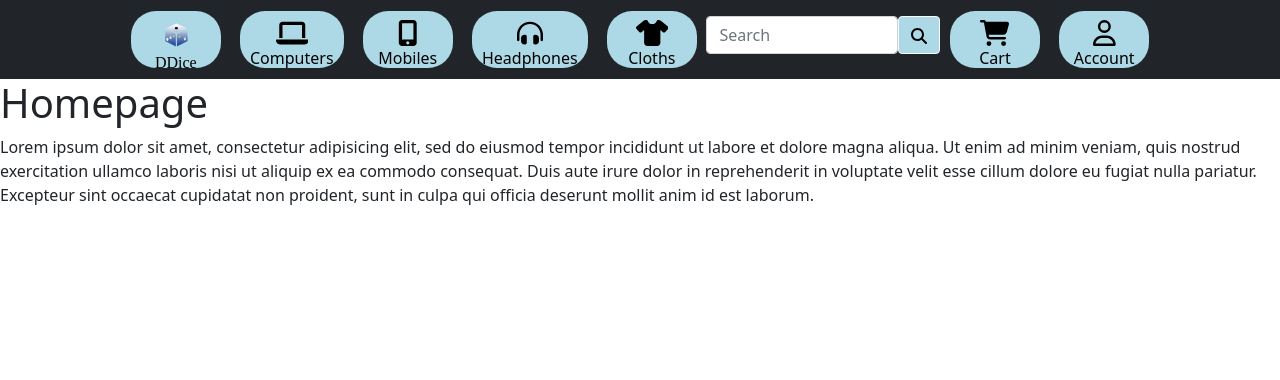
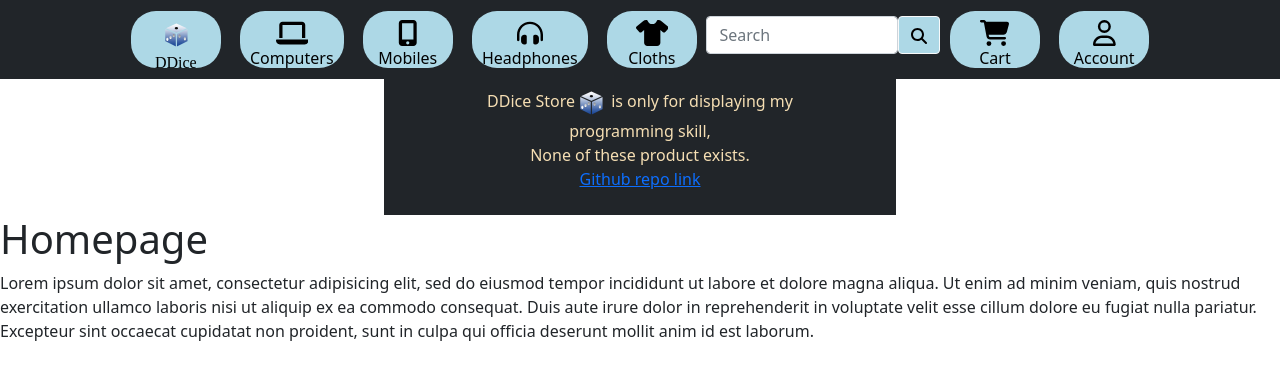
Before and after one commit to kritserv/django_online_store, a Django app: page / in a window 1280 px wide. Shown: the top 380 px of the page. Run offline with Django 4.2, Linux system fonts and the light colour scheme; some libraries are stand-ins or nearby versions.

Commit message:
add sub navbar to base html

```diff
--- a/code/static/css/main.css
+++ b/code/static/css/main.css
@@ -12,6 +12,24 @@
 
 #ddice-home {
   font-family: b;
+}
+
+#subnav {
+  margin-left: 30vw;
+  margin-right: 30vw;
+  min-width: 300px;
+}
+
+#subnav ul li p {
+  color: wheat;
+  margin-left: 7vw;
+  margin-right: 7vw;
+}
+
+#subnav li p a p {
+  color: lightblue;
+  margin-left: 7vw;
+  margin-right: 7vw;
 }
 
 li a svg {
--- a/code/templates/base.html
+++ b/code/templates/base.html
@@ -102,6 +102,18 @@
 		</div>
 	</nav>
 
+	<nav id="subnav" class="navbar navbar-dark bg-dark" role="navigation">
+		<div class="d-flex flex-column align-items-center">
+			<ul class="nav navbar-nav">
+				<li>
+	         		<p>DDice Store<span><img src="{% static 'img/favicon.webp' %}" style="height:2em"></span> is only for displaying my programming skill,<br>None of these product exists.<br>
+	         			<a href="#">Github repo link</a>
+	         		</p>
+	        	</li>
+	    	</ul>
+	    </div>
+</nav>
+
 	{% block content %}
 
 	{% endblock %}
```
